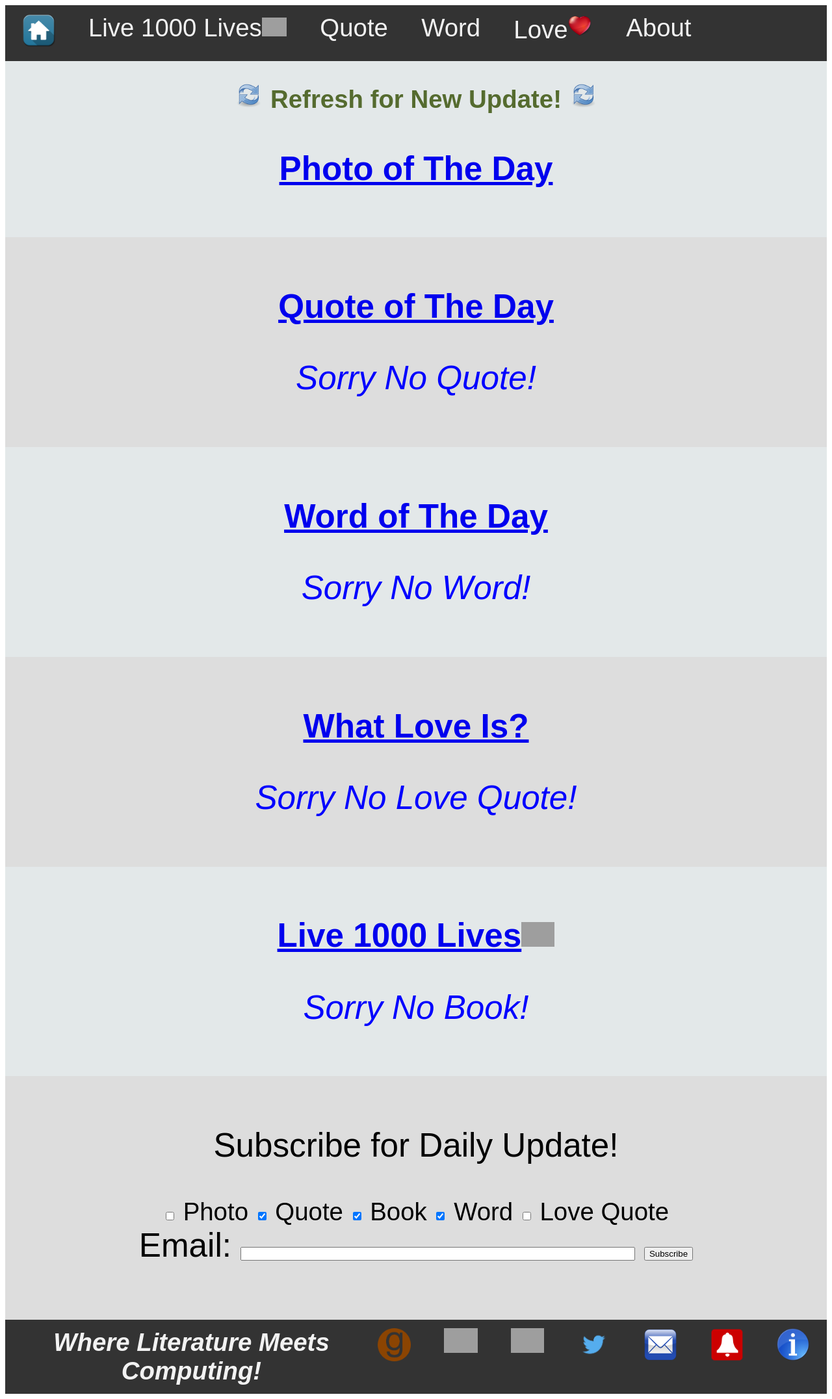
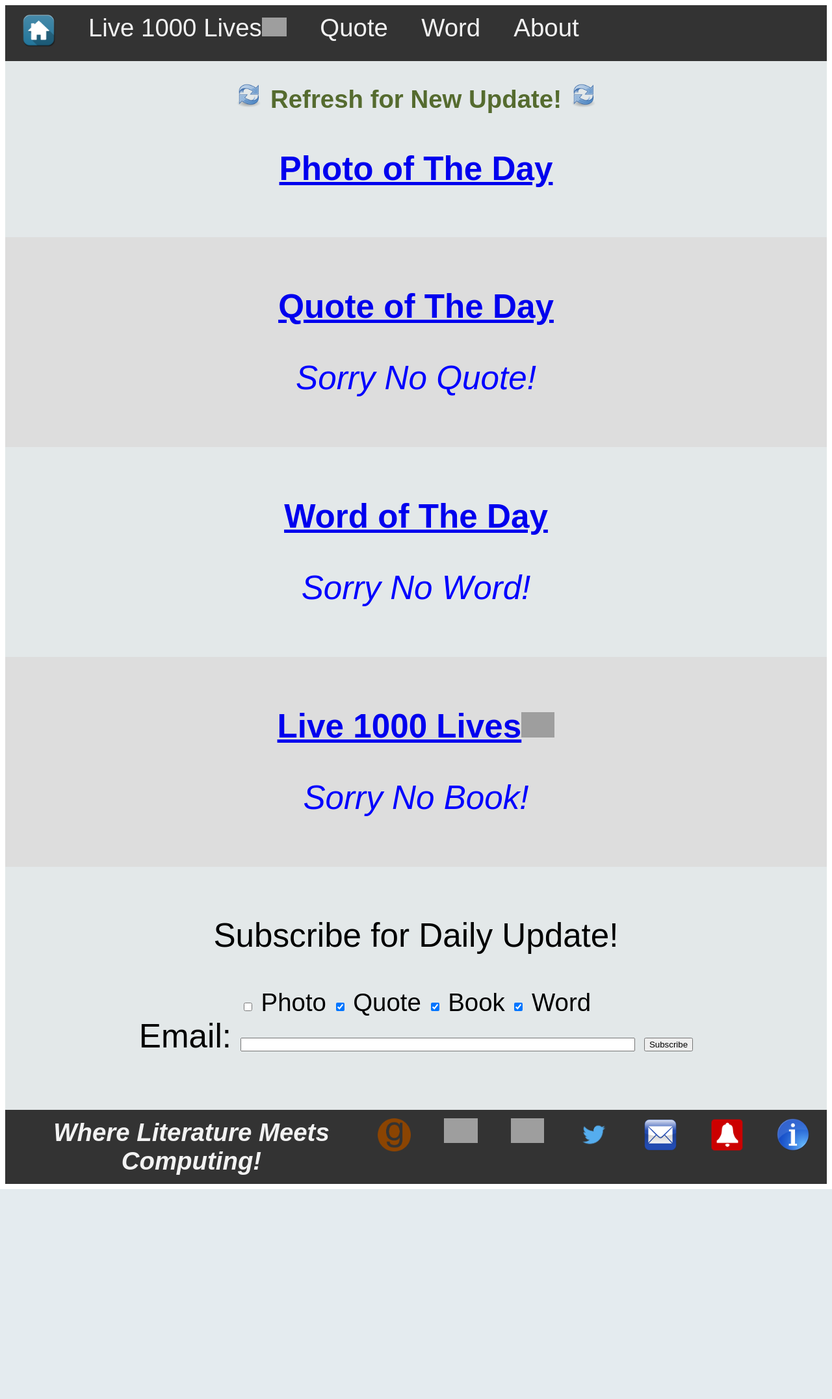
Before and after one commit to whope2/DailyApp, a Flask app: template templates/index.html in a window 1280 px wide. Shown: the whole page at 65% size. After the commit the page ends 1830 px from the top, so only its background shows below. Run offline with Flask 2, Linux system fonts and the light colour scheme; the template is opened without the code that fills it, so the values that code supplies are empty; grey boxes are pictures that could not be loaded.

Commit message:
remove lovequote from site and newsletter

```diff
--- a/templates/about.html
+++ b/templates/about.html
@@ -73,7 +73,6 @@
     <a href="/liveathousandlives">Live 1000 Lives<img src="static/books.png" style="width:3vw;height:auto;"></a>
     <a href="/quoteoftheday">Quote</a>
     <a href="/genwordoftheday">Word</a>
-    <a href="/whatloveis">Love<img src="static/heart.png" style="width:3vw;height:auto;"></a>
     <a href="/about">About</a>
   </div>
 
--- a/templates/blog.html
+++ b/templates/blog.html
@@ -81,7 +81,6 @@
     <a href="/liveathousandlives">Live 1000 Lives<img src="static/books.png" style="width:3vw;height:auto;"></a>
     <a href="/quoteoftheday">Quote</a>
     <a href="/genwordoftheday">Word</a>
-    <a href="/whatloveis">Love<img src="static/heart.png" style="width:3vw;height:auto;"></a>
     <a href="/about">About</a>
   </div>
 
--- a/templates/booklist.html
+++ b/templates/booklist.html
@@ -75,7 +75,6 @@
     <a href="/liveathousandlives">Live 1000 Lives<img src="static/books.png" style="width:3vw;height:auto;"></a>
     <a href="/quoteoftheday">Quote</a>
     <a href="/genwordoftheday">Word</a>
-    <a href="/whatloveis">Love<img src="static/heart.png" style="width:3vw;height:auto;"></a>
     <a href="/about">About</a>
   </div>
 
--- a/templates/copypaste.html
+++ b/templates/copypaste.html
@@ -71,7 +71,6 @@
     <a href="/liveathousandlives">Live 1000 Lives<img src="static/books.png" style="width:3vw;height:auto;"></a>
     <a href="/quoteoftheday">Quote</a>
     <a href="/genwordoftheday">Word</a>
-    <a href="/whatloveis">Love<img src="static/heart.png" style="width:3vw;height:auto;"></a>
     <a href="/about">About</a>
   </div>
 
--- a/templates/echo.html
+++ b/templates/echo.html
@@ -73,7 +73,6 @@
     <a href="/liveathousandlives">Live 1000 Lives<img src="static/books.png" style="width:3vw;height:auto;"></a>
     <a href="/quoteoftheday">Quote</a>
     <a href="/genwordoftheday">Word</a>
-    <a href="/whatloveis">Love<img src="static/heart.png" style="width:3vw;height:auto;"></a>
     <a href="/about">About</a>
   </div>
 
--- a/templates/index.html
+++ b/templates/index.html
@@ -68,7 +68,6 @@
     <a href="/liveathousandlives">Live 1000 Lives<img src="static/books.png" style="width:3vw;height:auto;"></a>
     <a href="/quoteoftheday">Quote</a>
     <a href="/genwordoftheday">Word</a>
-    <a href="/whatloveis">Love<img src="static/heart.png" style="width:3vw;height:auto;"></a>
     <a href="/about">About</a>
   </div>
 
@@ -106,16 +105,6 @@
   </i></p>
   </div>
   <div class="content">
-    <p><b><a href={{ url_for('whatloveis') }}>What Love Is?</a></b></p>
-    <p style="color: blue;"><i>
-    {% if love_quote %}
-      {{ love_quote }}
-    {% else %}
-      Sorry No Love Quote!
-    {% endif %}
-    </i></p>
-  </div>
-  <div class="content2">
     <p><b><a href={{ url_for('liveathousandlives') }}>Live 1000 Lives<img src="static/books.png" style="width:4vw;height:auto;"></a></b></p>
     <p style="color: blue;"><i>
     {% if book %}
@@ -126,7 +115,7 @@
     {% endif %}
   </i></p>
   </div>
-  <div class="content">
+  <div class="content2">
     <p style="color: black">Subscribe for Daily Update!</p>
     <form id="sub" action="/subscribe" method="post" enctype="multipart/form-data">
       <div class="checkbox-label">
@@ -137,9 +126,7 @@
       <input type="checkbox" id="interest2" name="interest_book" value=1 checked>
       <label for="interest2">Book</label>
       <input type="checkbox" id="interest3" name="interest_word" value=1 checked>
-      <label for="interest3">Word</label>
-      <input type="checkbox" id="interest4" name="interest_lovequote" value=1>
-      <label for="interest4">Love Quote</label><br>
+      <label for="interest3">Word</label><br>
       </div>
       <label for="email">Email: </label>
       <input class="inputtext" type="text" id="email" name="email" value={{ email }}>
--- a/templates/quotelist.html
+++ b/templates/quotelist.html
@@ -76,7 +76,6 @@
     <a href="/liveathousandlives">Live 1000 Lives<img src="static/books.png" style="width:3vw;height:auto;"></a>
     <a href="/quoteoftheday">Quote</a>
     <a href="/genwordoftheday">Word</a>
-    <a href="/whatloveis">Love<img src="static/heart.png" style="width:3vw;height:auto;"></a>
     <a href="/about">About</a>
   </div>
 
--- a/templates/transferfile.html
+++ b/templates/transferfile.html
@@ -71,7 +71,6 @@
     <a href="/liveathousandlives">Live 1000 Lives<img src="static/books.png" style="width:3vw;height:auto;"></a>
     <a href="/quoteoftheday">Quote</a>
     <a href="/genwordoftheday">Word</a>
-    <a href="/whatloveis">Love<img src="static/heart.png" style="width:3vw;height:auto;"></a>
     <a href="/about">About</a>
   </div>
 
--- a/templates/unsubscribe.html
+++ b/templates/unsubscribe.html
@@ -73,7 +73,6 @@
     <a href="/liveathousandlives">Live 1000 Lives<img src="static/books.png" style="width:3vw;height:auto;"></a>
     <a href="/quoteoftheday">Quote</a>
     <a href="/genwordoftheday">Word</a>
-    <a href="/whatloveis">Love<img src="static/heart.png" style="width:3vw;height:auto;"></a>
     <a href="/about">About</a>
   </div>
 
--- a/templates/wordsmart.html
+++ b/templates/wordsmart.html
@@ -76,7 +76,6 @@
     <a href="/liveathousandlives">Live 1000 Lives<img src="static/books.png" style="width:3vw;height:auto;"></a>
     <a href="/quoteoftheday">Quote</a>
     <a href="/genwordoftheday">Word</a>
-    <a href="/whatloveis">Love<img src="static/heart.png" style="width:3vw;height:auto;"></a>
     <a href="/about">About</a>
   </div>
 
--- a/transfer.py
+++ b/transfer.py
@@ -49,8 +49,7 @@ def index():
 	random_word = doc_word["Word"] + ": " + doc_word["Definition"] + ".  " + doc_word["Example Sentences"]
 
 	random_book, book_image = elasticsearch_access.get_a_random_book()
-	random_love_quote = elasticsearch_access.get_a_random_love_quote()
-	return render_template('index.html',word=random_word,quote=random_quote,photolink=photo_id,book=random_book,book_image=book_image,love_quote=random_love_quote,email=email)
+	return render_template('index.html',word=random_word,quote=random_quote,photolink=photo_id,book=random_book,book_image=book_image,email=email)
 
 @app.route('/echo_search')
 def echo_search():
@@ -246,21 +245,6 @@ def about():
 	book_count = elasticsearch_access.get_total_book_count()
 	return render_template('about.html', book_count=book_count)
 
-@app.route("/whatloveis")
-def whatloveis():
-	allrecords, count = elasticsearch_access.get_all_love_quotes()
-	items = [{}] * count
-	oneitem = {}
-	random_i = random.randint(0,count-1)
-	for num, doc in enumerate(allrecords):
-		oneitem["Quote"] = doc["_source"]["Quote"]
-		#oneitem["Author"] = doc["_source"]["Author"]
-		#print(oneitem)
-		items[num] = oneitem.copy()  #use copy() or deepcopy instead of assigning dict directly, which copes reference not value
-	columns=["Quote"] #,"Author"]
-	random.shuffle(items)
-	return render_template('lovequotelist.html', columns=columns, items=items, count=count, love_quote=items[random_i]["Quote"])
-
 def email_notify_me(subject, content):
 	#email notification
 	message = EmailMessage()
@@ -300,8 +284,6 @@ def subscribe():
 		interest += ",Book"
 	if( "interest_word" in request.form ):
 		interest += ",Word"
-	if( "interest_lovequote" in request.form ):
-		interest += ",Love"
 	#strip the first comma if it exists
 	if( interest[0] == ",") :
 		interest = interest[1:]
@@ -324,14 +306,6 @@ def unsubscribing():
 	elasticsearch_access.remove_a_subscription(email)
 	email_notify_me("TWLMC - Unsubscription", ("from: %s" % email))
 	return render_template('echo.html', text="Sorry to see you leave. Have a great day!")
-
-@app.route("/addlovequote", methods=['POST'])
-def addlovequote():
-	quote = request.form['QuoteText']
-	author = request.form['QuoteAuthor']
-	elasticsearch_access.add_a_love_quote(quote, author)
-	email_notify_me("TWLMC - a love quote added!", "quote: %s, author: %s" % (quote, author))
-	return render_template('echo.html', text="Thanks for your contribution!")
 
 @app.route("/postcomment", methods=['POST'])
 def postcomment():
@@ -366,7 +340,6 @@ def newsletter():
 	doc_word = elasticsearch_access.get_a_random_word()
 	random_word = doc_word["Word"] + ": " + doc_word["Definition"] + ".  " + doc_word["Example Sentences"]
 	random_book, random_book_image = elasticsearch_access.get_a_random_book()
-	random_love_quote = elasticsearch_access.get_a_random_love_quote()
 	photo_id = elasticsearch_access.get_a_random_photo()
 
 	newsletter_prefix = "Welcome to our nascent Literature Newsletter!\n"
@@ -416,10 +389,6 @@ def newsletter():
 		if( "Word" in interest ):
 			html_content_word = "<br>Daily Word:<br>&nbsp;&nbsp;&nbsp;&nbsp;%s<br>" % (random_word)
 			message.add_attachment(html_content_word, subtype="html")
-
-		if( "Love" in interest ):
-			html_content_love = "<br>Daily Love Quote:<br>&nbsp;&nbsp;&nbsp;&nbsp;%s<br>" % (random_love_quote)
-			message.add_attachment(html_content_love, subtype="html")
 
 		if( "Photo" in interest ):
 			html_content_photo = "<br>Daily Photo:<br>&nbsp;&nbsp;&nbsp;&nbsp;"
```
Also changed, not shown: templates/lovequotelist.html (deleted, +0 -121 lines).
